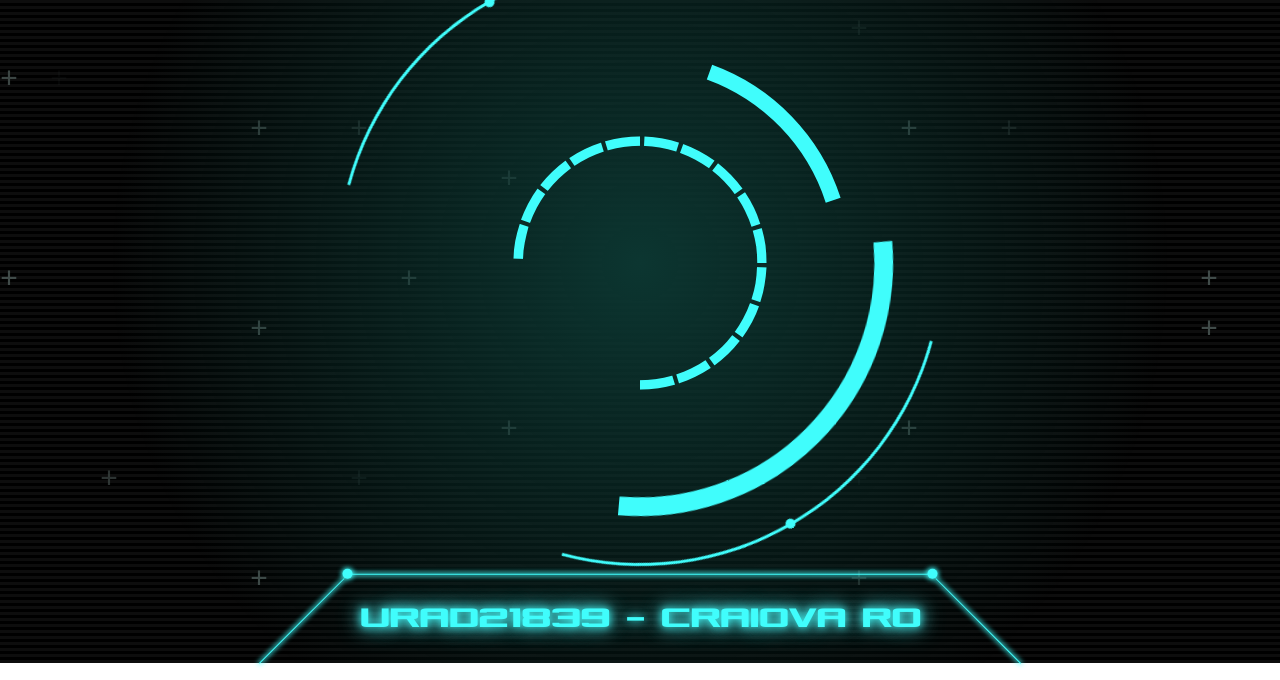
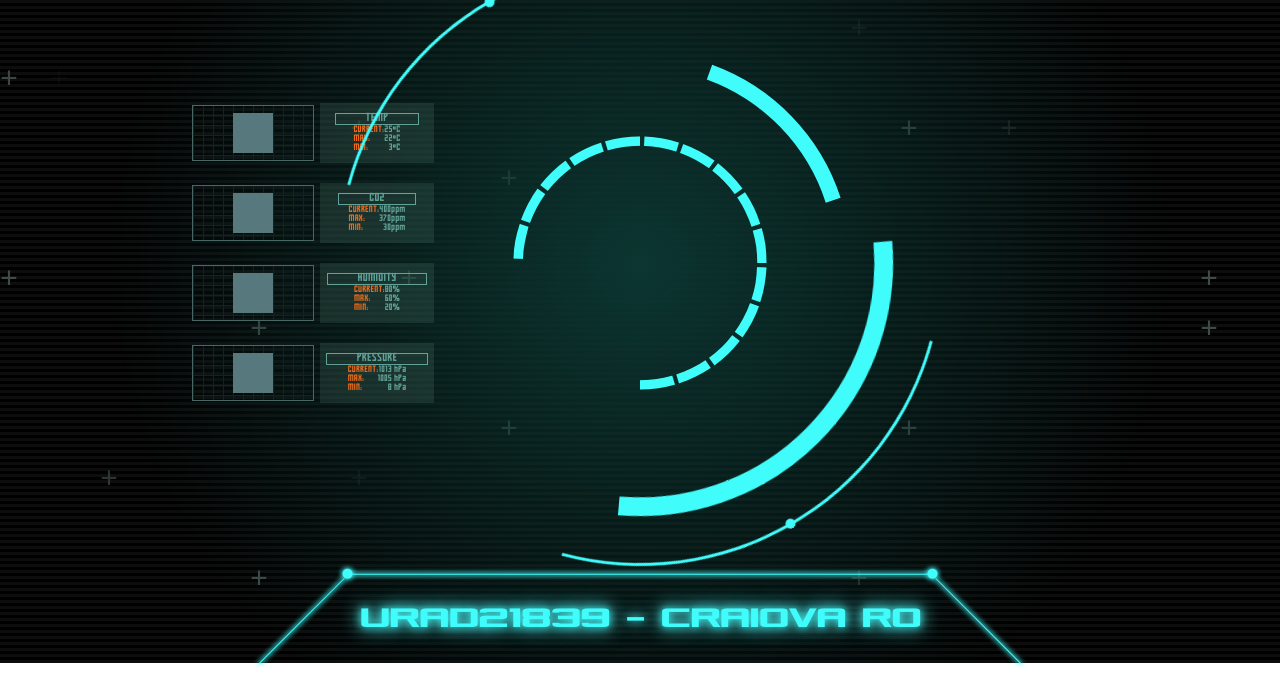
Before and after one commit to MariusCNMTV/cipflix.bunker, a plain HTML site: page index.html in a window 1280 px wide. Shown: the part 137-817 px from the top of the page. Drawn offline with Linux system fonts and the light colour scheme; grey boxes are pictures that could not be loaded.

Commit message:
rectangles.grid

```diff
--- /dev/null
+++ b/css/rectangles.css
@@ -0,0 +1,110 @@
+/* --------------------------------*/
+/*         Grid Background         */
+/* --------------------------------*/
+.rcontainer {
+    position: fixed;
+    top: 0;
+    left: 0;
+    width: 100%;
+    height: 100%;
+    background:
+      linear-gradient(90deg, #122225 1px, transparent 1px),
+      linear-gradient(0deg, #122225 1px, transparent 1px);
+    background-size: 20px 20px;
+    z-index: 0;
+  }
+
+  /* Pair container for each grid and info square */
+  .grid-info-pair {
+    display: flex;
+    align-items: center;
+    gap: 6px; /* Space between grid and info squares */
+    margin-bottom: 20px; /* Space between rows */
+  }
+
+  /* Rectangles Container */
+  .rectangles {
+    position: absolute;
+    left: 15%; /* Adjust spacing from the left */
+    top: 50%;
+    transform: translateY(-50%);
+    display: flex;
+    flex-direction: column;
+    z-index: 1;
+  }
+
+  /* Grid Squares */
+  .rectangle {
+    width: 120px;
+    height: 54px;
+    border: 1.6px solid #486866;
+    background:
+      linear-gradient(90deg, #122225 1px, transparent 1px),
+      linear-gradient(0deg, #122225 1px, transparent 1px);
+    background-size: 10px 10px;
+    display: flex;
+    align-items: center;
+    justify-content: center;
+  }
+
+  /* Icon Styling */
+  .icon {
+    width: 40px;
+    height: 40px;
+    filter: invert(72%) sepia(17%) saturate(578%) hue-rotate(140deg) brightness(95%) contrast(89%);
+  }
+
+  /* Info Squares */
+  @font-face {
+    font-family: cyberpunky;
+    src: url("../assets/fonts/Magician Rings.ttf");
+  }
+
+  @font-face {
+    font-family: valorax;
+    src: url("../assets/fonts/Valorax.otf");
+  }
+
+  .right-square {
+    width: 98px;
+    height: 44px;
+    background-color: rgba(77, 115, 106, 0.25);
+    display: flex;
+    flex-direction: column;
+    justify-content: center;
+    align-items: center;
+    padding: 8px;
+    font-family: cyberpunky, sans-serif;
+    color: #61a398;
+  }
+
+  .right-square .title {
+    font-family: cyberpunky, sans-serif;
+    font-size: 10px;
+    color: #61a398;
+    border: 1px solid #61a398;
+    padding: 0 30px;
+    margin-bottom: 1px;
+  }
+
+  .right-square .data {
+    display: flex;
+    flex-direction: column;
+    align-items: flex-start;
+  }
+
+  .right-square .row {
+    display: flex;
+    justify-content: space-between;
+    width: 100%;
+  }
+
+  .right-square .label {
+    font-size: 8px;
+    color: #f06e1b; /* Reddish for labels */
+  }
+
+  .right-square .value {
+    font-size: 8px;
+    color: #61a398; /* Cyan-ish for values */
+  }
--- a/index.html
+++ b/index.html
@@ -7,6 +7,7 @@
     <link rel="stylesheet" href="css/date.css" />
     <link rel="stylesheet" href="css/location.css" />
     <link rel="stylesheet" href="css/center.css" />
+    <link rel="stylesheet" href="css/rectangles.css" />
     <script src="js/segmentor.js"></script>
     <script src="js/plus.js"></script>
     <title>URad Sensors</title>
@@ -15,6 +16,101 @@
   <body>
     <!-- Background -->
     <div class="container"></div>
+
+     <!-- Rectangles and Info Section -->
+  <div class="rectangles">
+    <div class="grid-info-pair">
+      <div class="rectangle" id="rectangle1">
+        <img src="https://img.icons8.com/ios/100/thermometer.png" alt="Icon 1" class="icon" />
+      </div>
+      <div class="right-square">
+        <div class="title">TEMP</div>
+        <div class="data">
+          <div class="row">
+            <span class="label">CURRENT:</span>
+            <span class="value">25°C</span>
+          </div>
+          <div class="row">
+            <span class="label">MAX:</span>
+            <span class="value">22°C</span>
+          </div>
+          <div class="row">
+            <span class="label">MIN:</span>
+            <span class="value">3°C</span>
+          </div>
+        </div>
+      </div>
+    </div>
+
+    <div class="grid-info-pair">
+      <div class="rectangle" id="rectangle2">
+        <img src="https://img.icons8.com/ios/100/co2-gauge.png" alt="Icon 2" class="icon" />
+      </div>
+      <div class="right-square">
+        <div class="title">CO2</div>
+        <div class="data">
+          <div class="row">
+            <span class="label">CURRENT:</span>
+            <span class="value">400ppm</span>
+          </div>
+          <div class="row">
+            <span class="label">MAX:</span>
+            <span class="value">370ppm</span>
+          </div>
+          <div class="row">
+            <span class="label">MIN:</span>
+            <span class="value">30ppm</span>
+          </div>
+        </div>
+      </div>
+    </div>
+
+    <div class="grid-info-pair">
+      <div class="rectangle" id="rectangle3">
+        <img src="https://img.icons8.com/ios/100/hygrometer.png" alt="Icon 3" class="icon" />
+      </div>
+      <div class="right-square">
+        <div class="title">HUMIDITY</div>
+        <div class="data">
+          <div class="row">
+            <span class="label">CURRENT:</span>
+            <span class="value">80%</span>
+          </div>
+          <div class="row">
+            <span class="label">MAX:</span>
+            <span class="value">60%</span>
+          </div>
+          <div class="row">
+            <span class="label">MIN:</span>
+            <span class="value">20%</span>
+          </div>
+        </div>
+      </div>
+    </div>
+
+    <div class="grid-info-pair">
+      <div class="rectangle" id="rectangle4">
+        <img src="https://img.icons8.com/ios/100/atmospheric-pressure.png" alt="Icon 4" class="icon" />
+      </div>
+      <div class="right-square">
+        <div class="title">PRESSURE</div>
+        <div class="data">
+          <div class="row">
+            <span class="label">CURRENT:</span>
+            <span class="value">1013 hPa</span>
+          </div>
+          <div class="row">
+            <span class="label">MAX:</span>
+            <span class="value">1005 hPa</span>
+          </div>
+          <div class="row">
+            <span class="label">MIN:</span>
+            <span class="value">8 hPa</span>
+          </div>
+        </div>
+      </div>
+    </div>
+  </div>
 
     <!-- Top Banner -->
     <div class="top-banner">
```
Also changed, not shown: ideea/i3.png (added).
